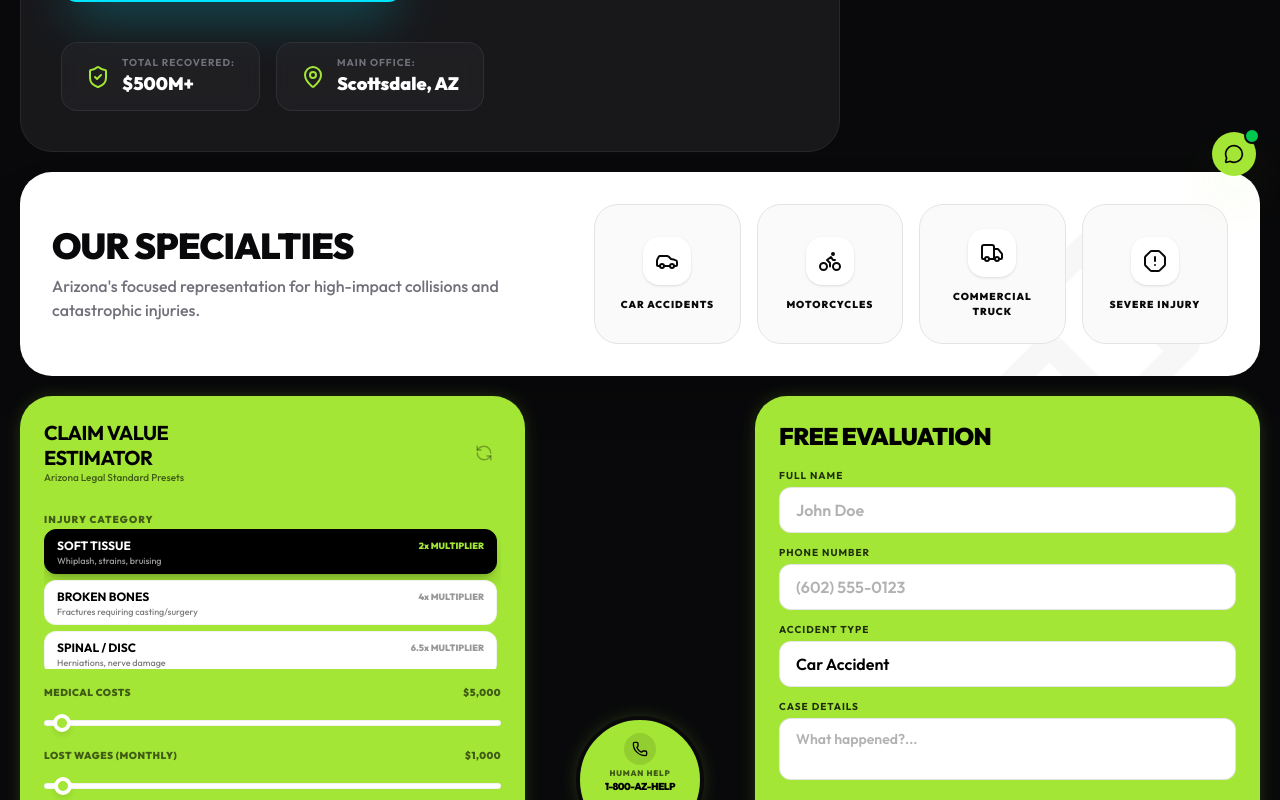
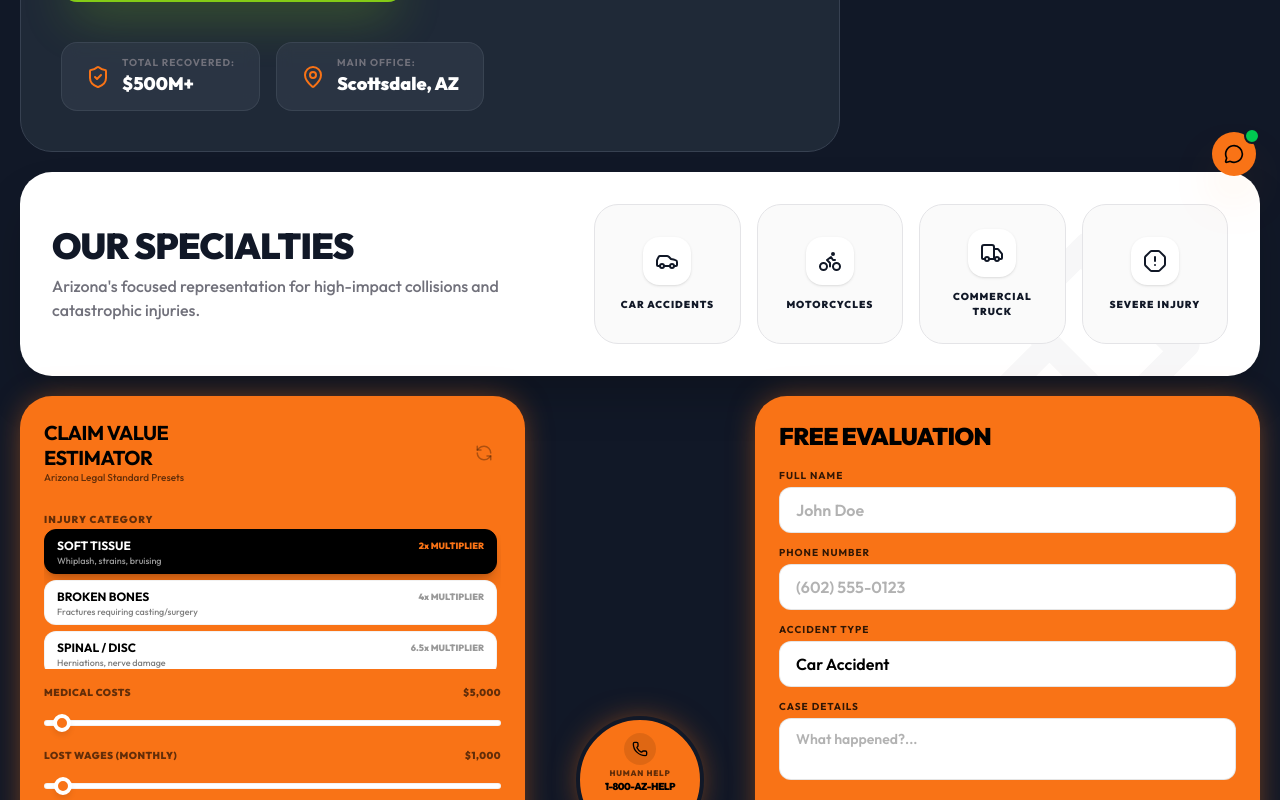
Before and after one commit to SavageT1/AZaccidentHELP, a React (Vite) app: page / in a window 1280 px wide. Shown: the part 600-1400 px from the top of the page. Built offline with nearby package versions, Linux system fonts and the light colour scheme.

Commit message:
Update AZ Accident Help styling

```diff
--- a/src/index.css
+++ b/src/index.css
@@ -3,16 +3,16 @@
 
 @theme {
   --font-sans: "Outfit", ui-sans-serif, system-ui, sans-serif;
-  --color-zinc-950: #09090b;
-  --color-zinc-900: #18181b;
-  --color-zinc-800: #27272a;
-  --color-zinc-700: #3f3f46;
+  --color-zinc-950: #111827;
+  --color-zinc-900: #1f2937;
+  --color-zinc-800: #374151;
+  --color-zinc-700: #4b5563;
   --color-zinc-400: #a1a1aa;
   --color-zinc-100: #f4f4f5;
-  --color-primary: #a3e635; /* Bright Lime Green */
-  --color-primary-dark: #84cc16;
-  --color-accent: #00e5ff; /* Electric Blue */
-  --color-accent-dark: #00b8cc;
+  --color-primary: #f97316;
+  --color-primary-dark: #ea580c;
+  --color-accent: #84cc16;
+  --color-accent-dark: #22c55e;
 }
 
 @layer base {
@@ -20,7 +20,11 @@
     scroll-behavior: smooth;
   }
   body {
-    @apply bg-zinc-950 text-zinc-100 antialiased font-sans;
+    @apply bg-zinc-100 text-zinc-900 antialiased font-sans;
+    background:
+      radial-gradient(circle at top, rgba(249, 115, 22, 0.22), transparent 22%),
+      radial-gradient(circle at 82% 16%, rgba(34, 197, 94, 0.10), transparent 16%),
+      linear-gradient(180deg, #f8fafc 0%, #eef2f7 36%, #d9e0ea 100%);
   }
 }
 
@@ -29,11 +33,11 @@
 }
 
 .shadow-primary-glow {
-  box-shadow: 0 0 20px -5px rgba(163, 230, 53, 0.3);
+  box-shadow: 0 0 32px -8px rgba(249, 115, 22, 0.65);
 }
 
 .shadow-accent-glow {
-  box-shadow: 0 0 25px -5px rgba(0, 229, 255, 0.4);
+  box-shadow: 0 0 25px -5px rgba(34, 197, 94, 0.25);
 }
 
 input[type="range"]::-webkit-slider-thumb {
@@ -52,13 +56,17 @@ input[type="range"]::-webkit-slider-thumb {
   width: 10px;
 }
 ::-webkit-scrollbar-track {
-  background: #09090b;
+  background: #0b0f17;
 }
 ::-webkit-scrollbar-thumb {
-  background: #27272a;
+  background: #4b5563;
   border-radius: 10px;
-  border: 3px solid #09090b;
+  border: 3px solid #0b0f17;
 }
 ::-webkit-scrollbar-thumb:hover {
   background: var(--color-primary);
 }
+
+.brand-mark-glow {
+  filter: drop-shadow(0 0 14px rgba(34, 197, 94, 0.24)) drop-shadow(0 0 18px rgba(249, 115, 22, 0.2));
+}
```
